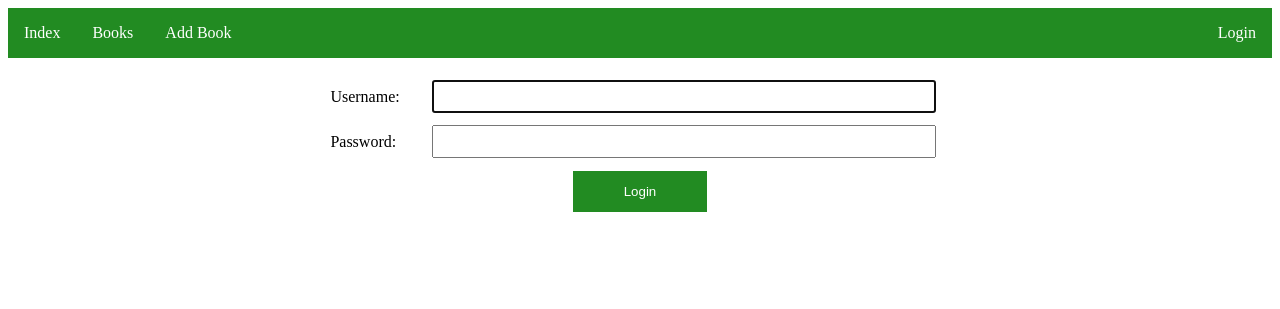
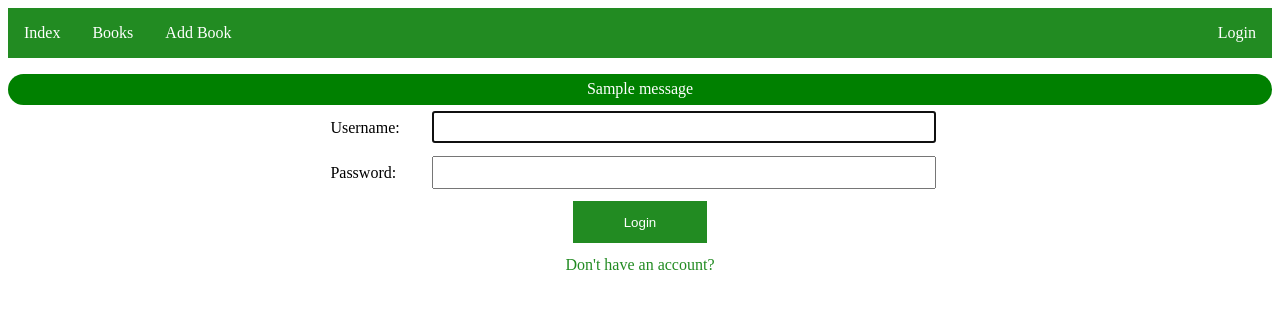
Before and after one commit to Checkroth/BookClub, a Django app: page /accounts/login/ in a window 1280 px wide. Shown: the top 309 px of the page. Run offline with Django 3.2, Linux system fonts and the light colour scheme; tables that the repository leaves empty hold one stand-in row (values such as "Sample post"); one stand-in notice (Sample message) is shown.

Commit message:
dirty list sorting over generators until db backend is determined, rudamentary account and messaging ops

```diff
--- a/apps/apps/settings.py
+++ b/apps/apps/settings.py
@@ -130,3 +130,5 @@ STATIC_ROOT = str(BASE_DIR / '_static')
 # Auth settings
 # Redirect to index after logout
 LOGOUT_REDIRECT_URL = '/'
+# TODO:: actually implement accounts/profile
+LOGIN_REDIRECT_URL = '/'
--- a/apps/apps/urls.py
+++ b/apps/apps/urls.py
@@ -17,13 +17,14 @@ from django.contrib import admin
 from django.contrib.auth import views as auth_views
 from django.urls import path, include
 
-from .views import index
+from . import views
 
 
 urlpatterns = [
     path('accounts/login/', auth_views.LoginView.as_view(), name='login'),
     path('accounts/logout/', auth_views.LogoutView.as_view(), name='logout'),
+    path('accounts/signup/', views.signup, name='signup'),
     path('admin/', admin.site.urls),
-    path('', index, name='index'),
+    path('', views.index, name='index'),
     path('books/', include('books.urls', namespace='books')),
 ]
--- a/apps/books/repositories.py
+++ b/apps/books/repositories.py
@@ -31,10 +31,6 @@ class BookRepository:
         except self.model_book.DoesNotExist:
             return None
 
-    def get_books_by_number_of_readers(self):
-        books = self.get_books()
-        return books.order_by('-user_progresses')
-
 
 class BookProgressRepository:
     def __init__(self,
--- a/static/css/custom.css
+++ b/static/css/custom.css
@@ -209,3 +209,24 @@ a {
 .form-errors ul {
 	list-style: none;
 }
+
+/* messages */
+ul.messages {
+	list-style: none;
+	margin: 0 .8em 0 0;
+	-webkit-padding-start: 0;
+}
+
+ul.messages > li {
+	width: 100%;
+	text-align: center;
+	padding: .4em;
+	display: block;
+	margin-block-start: 0;
+	border-radius: 1em;
+}
+
+ul.messages > .success  {
+	background: green;
+	color: white;
+}
--- a/templates/base.html
+++ b/templates/base.html
@@ -21,6 +21,13 @@
 		<li class="account"><a href="{% url 'login' %}">Login</a></li>
 		{% endif %}
 	</ul>
+
+	<ul class="messages">
+		{% for message in messages %}
+		<li class="{{ message.tags }}">{{ message }}</li>
+		{% endfor %}
+	</ul>
+
 	<div class="content-body container">
 		{% block content %}{% endblock %}
 	</div>
--- a/templates/registration/login.html
+++ b/templates/registration/login.html
@@ -19,6 +19,9 @@
 			<!-- TODO:: redirect to index? implement profile page? -->
 			<button type="submit">Login</button>
 		</li>
+		<li class="form-row">
+			<a href="{% url 'signup' %}">Don't have an account?</a>
+		</li>
 	</ul>
 	<input type="hidden" name="next" value="{{ next }}">
 </form>
```
Also changed, not shown: apps/apps/views.py (+15 -1 lines), apps/books/appmodels.py (+12 -2 lines), templates/registration/signup.html (added, +27 -0 lines).
